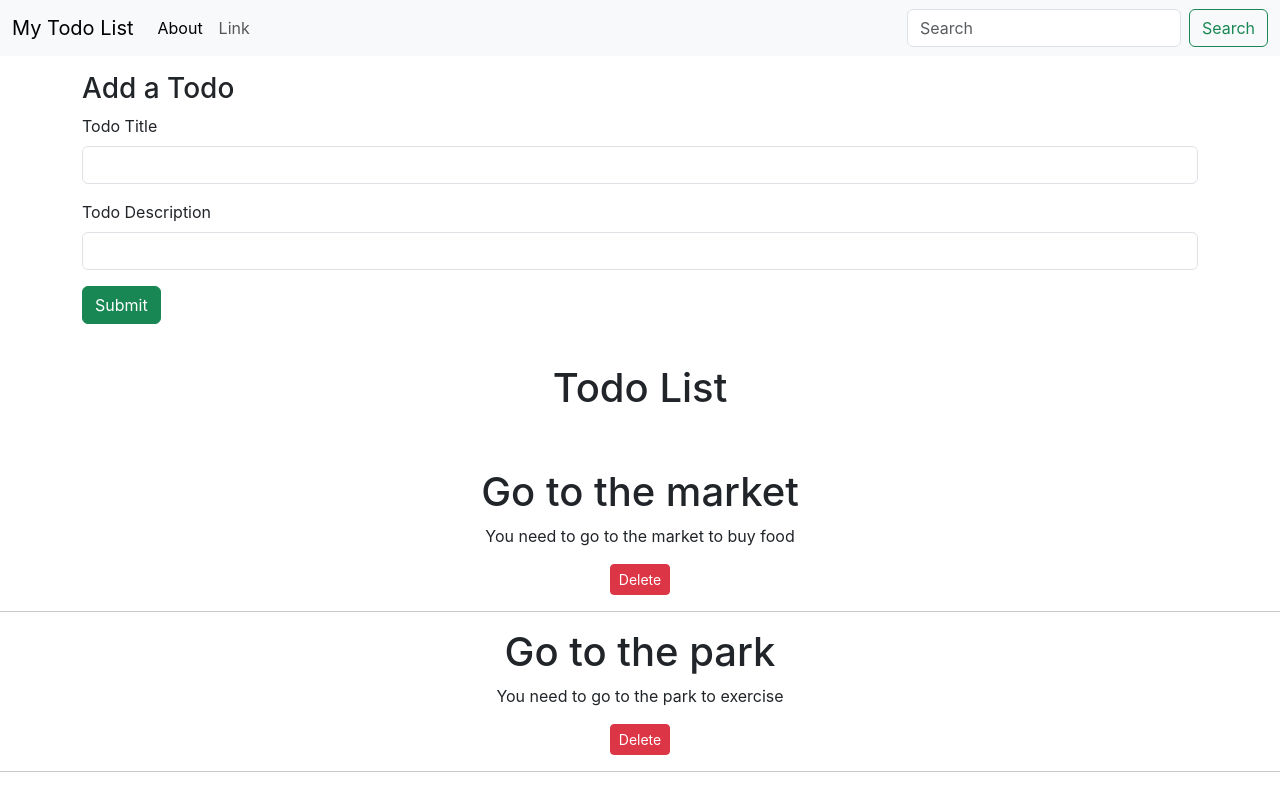
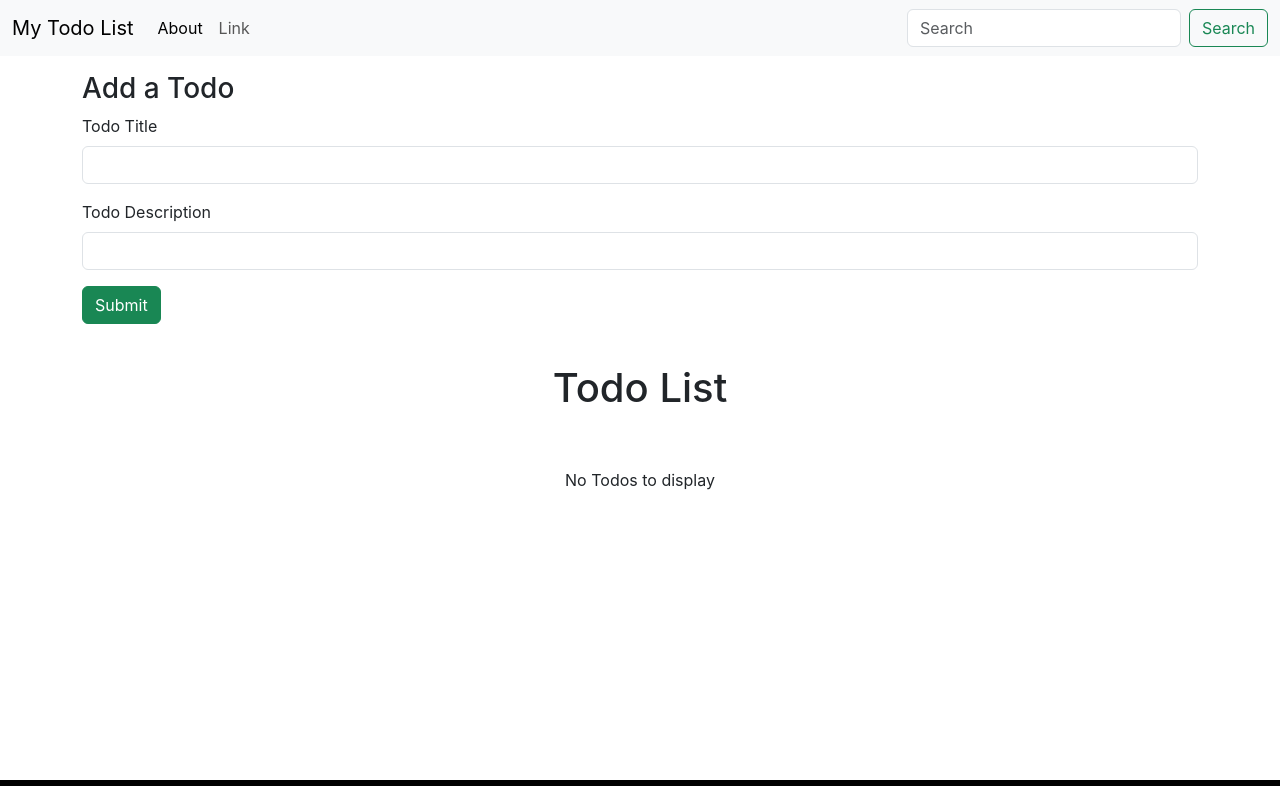
Before and after one commit to Yug912/Todo-s-List, a React (Create React App) app: page / in a window 1280 px wide. Shown: the top 786 px of the page. Built offline with nearby package versions, Linux system fonts and the light colour scheme.

Commit message:
stroring todos in local storage

```diff
--- a/src/App.js
+++ b/src/App.js
@@ -4,39 +4,42 @@ import Footer from './MyComponent/Footer';
 import Header from './MyComponent/header';
 import AddTodo from './MyComponent/AddTodo';
 import Todos from './MyComponent/Todos';
-import {useState} from 'react';
+import {useState,useEffect} from 'react';
 function App() {
+  let initTodo;
+  if(localStorage.getItem("todos")===null){
+    initTodo=[];
+  }
+  else{
+    initTodo=JSON.parse(localStorage.getItem("todos"));
+  }
   const onDelete=(todo)=>{
     console.log("I am onDelete of todo",todo);
     setTodos(todos.filter((e)=>{
       return e!==todo;
     }));
+    localStorage.setItem("todos",JSON.stringify(todos));
   }
   const addtodo=(title,description)=>{
+    let sno;
+      if(todos.length===0){
+        sno=0;
+      }
+      else{
+      sno=todos[todos.length-1].sno+1;
+      }
     const newTodo={
-      sno:todos[todos.length-1].sno+1,
+      sno:sno,
       title:title,
       desc:description
     };
     setTodos([...todos,newTodo]);
+    localStorage.setItem("todos",JSON.stringify(todos));
   }
-  const [todos, setTodos] = useState([
-        {
-            sno:1,
-            title:"Go to the market",
-            desc:"You need to go to the market to buy food"
-        },
-        {
-            sno:2,
-            title:"Go to the park",
-            desc:"You need to go to the park to exercise"
-        },
-        {
-            sno:3,
-            title:"Go to the mall",
-            desc:"You need to go to the mall to buy clothes"
-        }
-    ]);
+  const [todos, setTodos] = useState(initTodo);
+  useEffect(() => {
+    localStorage.setItem("todos",JSON.stringify(todos));
+  }, [todos]);
   return (
     <>
        <Header Title="My Todo List" searchbar={true} />
--- a/src/MyComponent/AddTodo.js
+++ b/src/MyComponent/AddTodo.js
@@ -14,7 +14,7 @@ const AddTodo = (props) => {
   return (
     <div className="container my-3">
         <h3>Add a Todo</h3>
-    <form onSubmit={submit} placeholder="">
+    <form onSubmit={submit}>
 
   <div className="mb-3">
     <label for="title" className="form-label">Todo Title</label>
```
